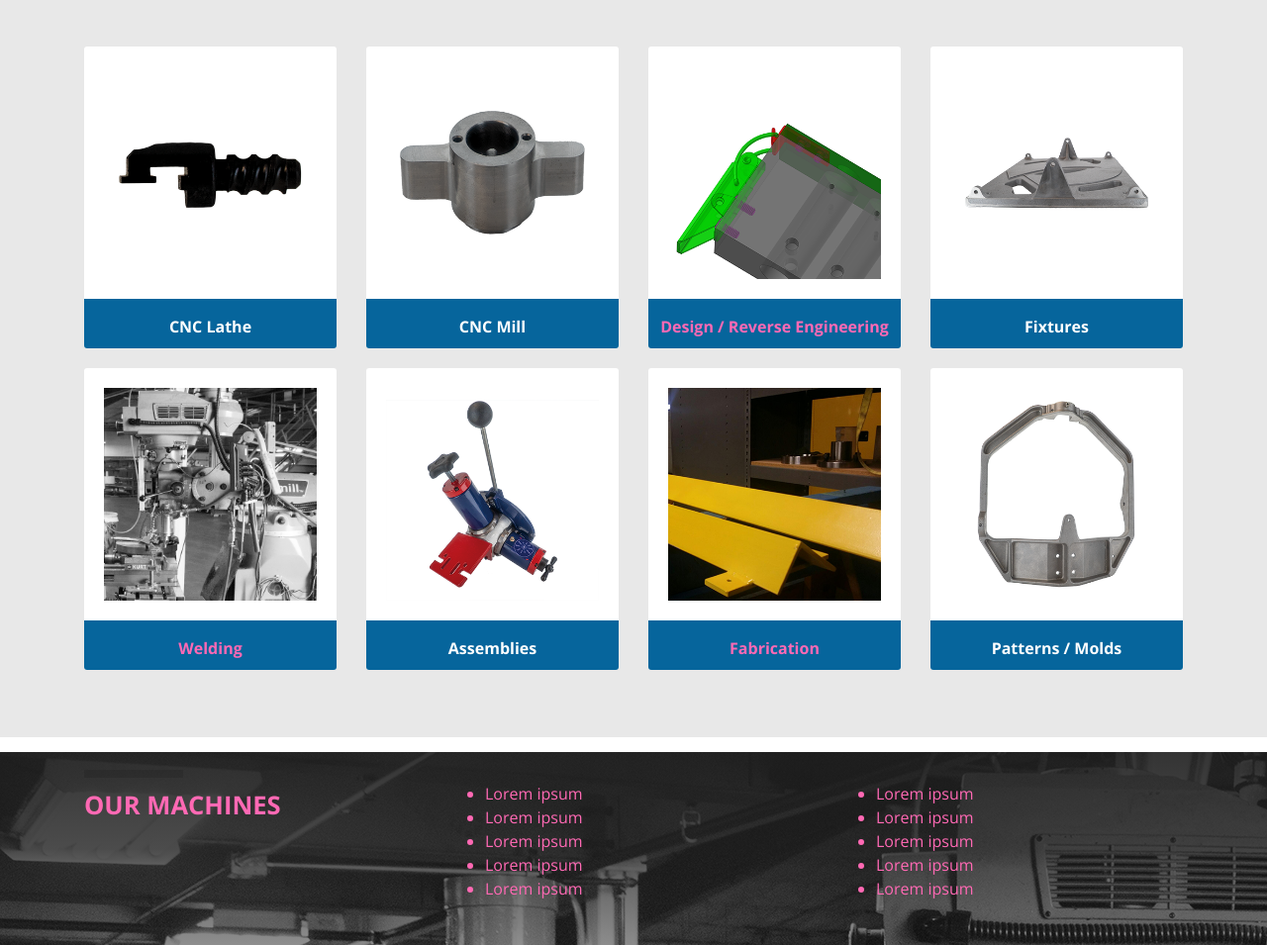
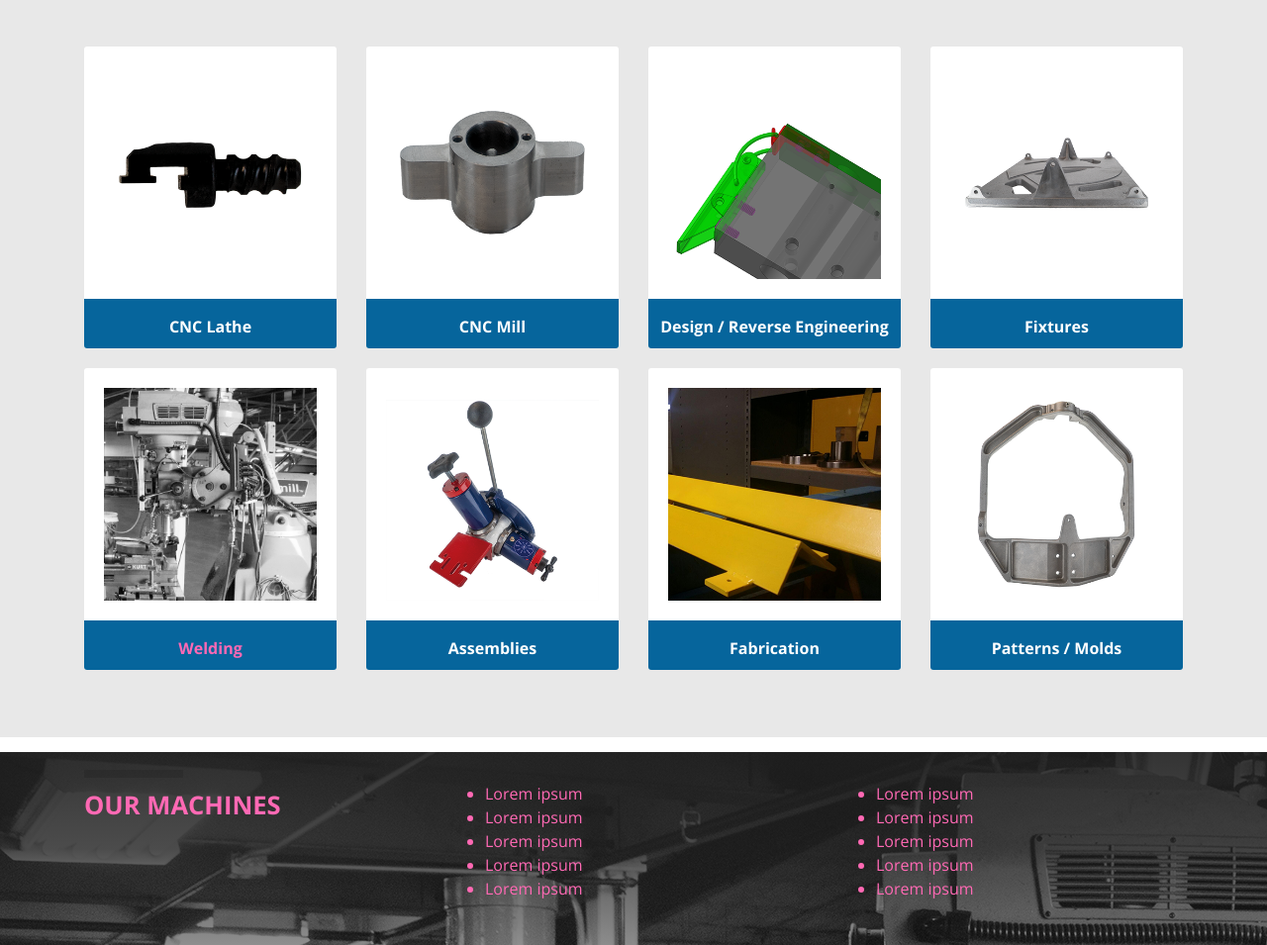
Before and after one commit to kylemkoch51890/imm, a PHP site: page /ourwork.html in a window 1280 px wide. Shown: the part 249-1204 px from the top of the page at 99% size. Run offline with PHP 8.4, Linux system fonts and the light colour scheme; some libraries are stand-ins or nearby versions.

Commit message:
Removed hotpink from completed categories

```diff
--- a/css/ourwork.css
+++ b/css/ourwork.css
@@ -58,15 +58,7 @@ section.our-machines {
   color: hotpink;
 }
 
-.fabrication h4 {
-  color: hotpink;
-}
-
-.design-reverse-engineering h4 {
-  color: hotpink;
-}
-
-.our-machines h2, li {
+section.our-machines {
   color: hotpink;
 }
 
```
